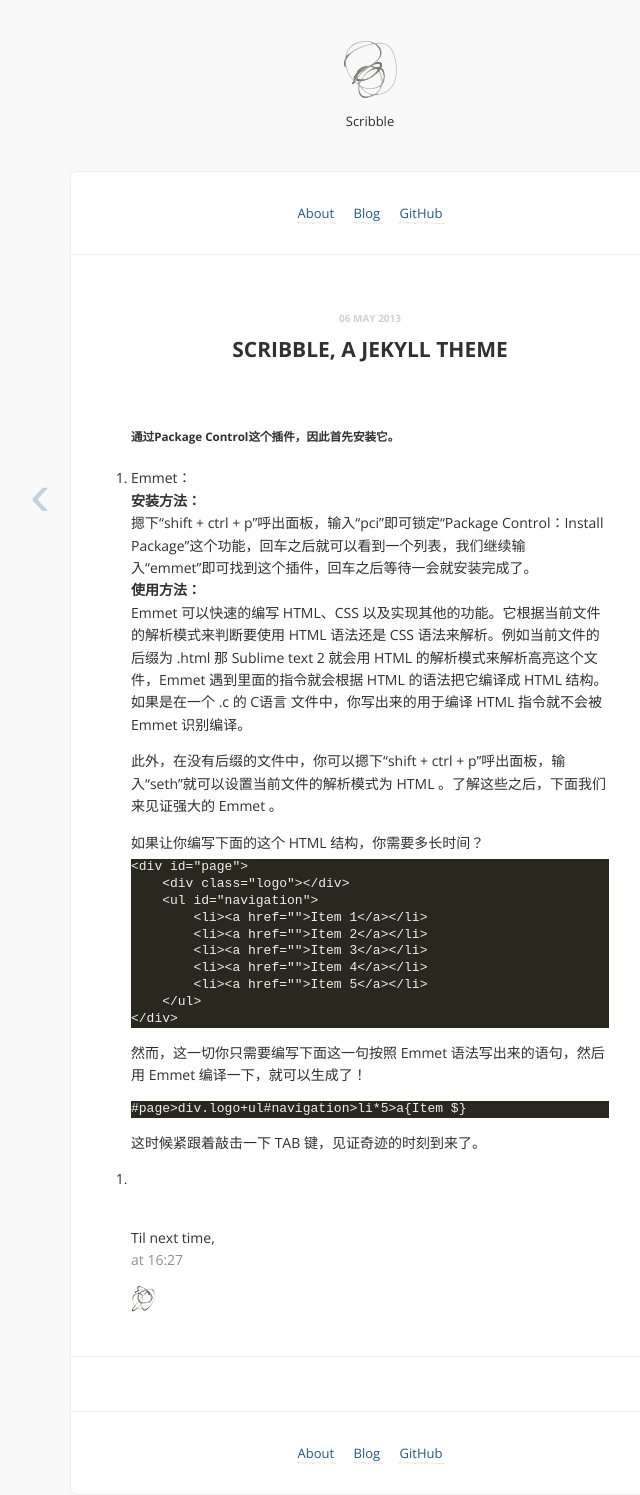
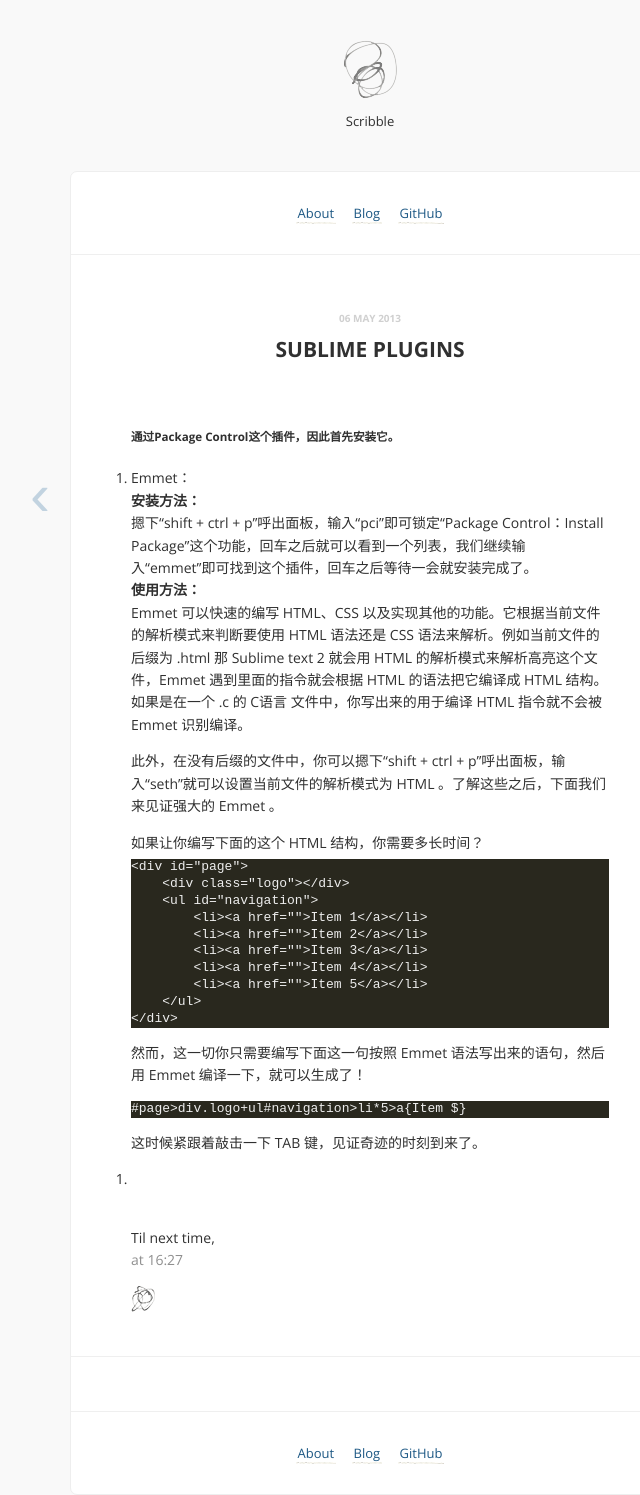
Before and after one commit to 466300750/466300750.github.io, a Jekyll site: the page built from _posts/2017-03-03-test.md, in a window 1280 px wide. Shown: the whole page, without its empty margins (270-910 px from the left). Built offline with Jekyll 4.4.1, drawn with Linux system fonts in a browser that asks for light colours; Markdown is read by kramdown in place of the engine named in the settings; comment, search, counter and statistics services are not loaded.

Commit message:
modify test's title

```diff
--- a/_posts/2017-03-03-test.md
+++ b/_posts/2017-03-03-test.md
@@ -1,6 +1,6 @@
 ---
 layout: post
-title: Scribble, a Jekyll theme
+title: sublime plugins
 date: 2013-05-06 16:27:31
 disqus: y
 ---
```
